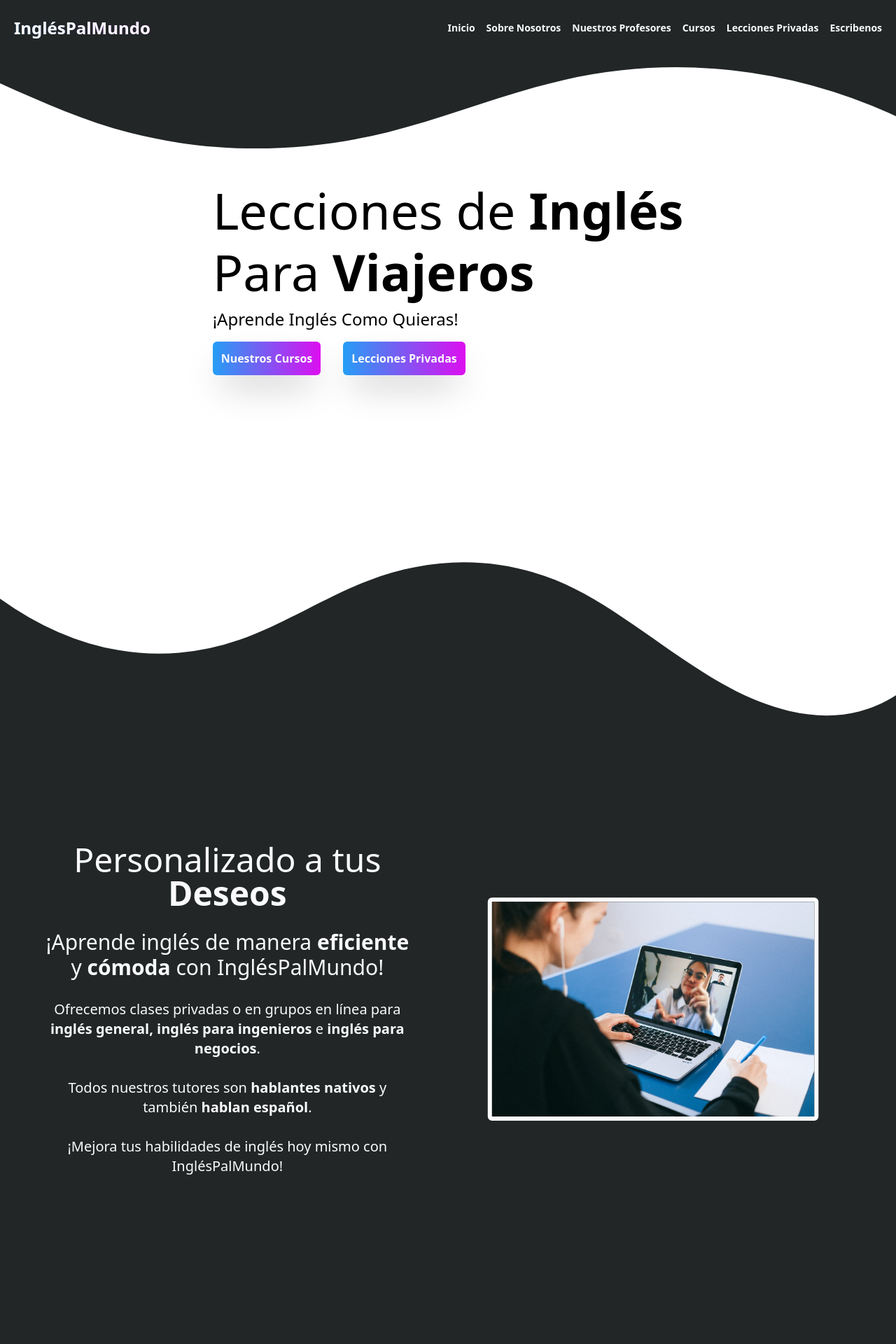
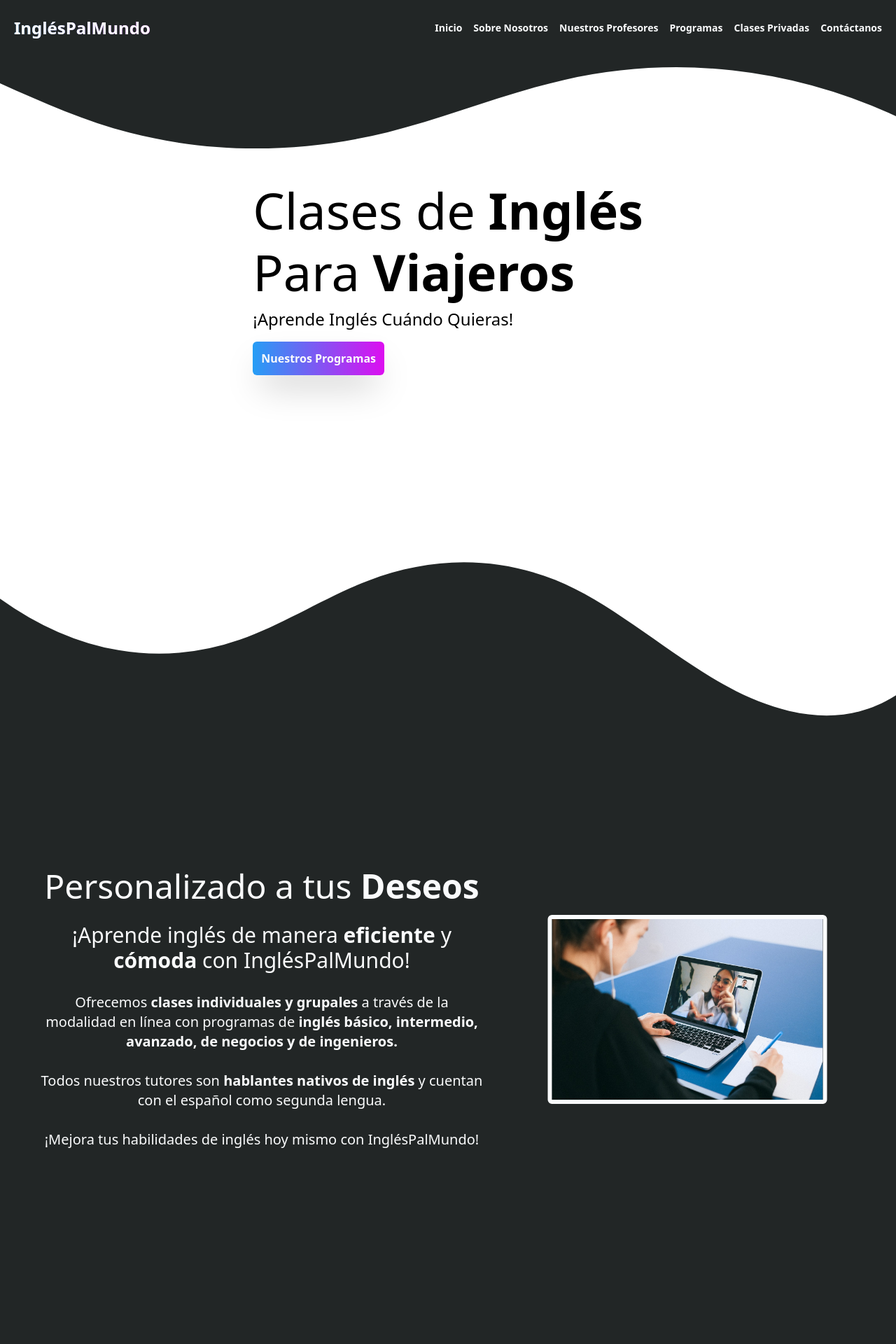
Before and after one commit to AngusGaukrogerDev/website-ingles-pal-mundo, a Vue app: page / in a window 1280 px wide. Shown: the top 1920 px of the page at 70% size. Built offline with nearby package versions, Linux system fonts and the light colour scheme.

Commit message:
Language and grammar changes

```diff
--- a/src/components/HomeElements/Contact.vue
+++ b/src/components/HomeElements/Contact.vue
@@ -7,10 +7,10 @@
             <path d="M0,0V5.63C149.93,59,314.09,71.32,475.83,42.57c43-7.64,84.23-20.12,127.61-26.46,59-8.63,112.48,12.24,165.56,35.4C827.93,77.22,886,95.24,951.2,90c86.53-7,172.46-45.71,248.8-84.81V0Z" class="shape-fill"></path>
             </svg>
         </div>
-        <section id="Escribenos" class="relative bg-fade1 text-texttone flex flex-col justify-center xl:flex-row flex-wrap xl:justify-evenly items-center h-screen w-fil ">
+        <section id="Contactanos" class="relative bg-fade1 text-texttone flex flex-col justify-center xl:flex-row flex-wrap xl:justify-evenly items-center h-screen w-fil ">
 
                     <div>
-                        <h2 class="text-texttone  sm:text-8xl text-2xl text-center font-bold py-2 aos-item" data-aos="fade-right">Escribenos</h2>
+                        <h2 class="text-texttone  sm:text-8xl text-2xl text-center font-bold py-2 aos-item" data-aos="fade-right">Contáctanos</h2>
 
                     </div>
                     <form id="contact-form" class="flex flex-col xl:w-1/4 space-y-4 justify-evenly "  @submit.prevent="formSubmit">
--- a/src/components/HomeElements/Cursos.vue
+++ b/src/components/HomeElements/Cursos.vue
@@ -5,9 +5,9 @@
                 <path d="M1200,0H0V120H281.94C572.9,116.24,602.45,3.86,602.45,3.86h0S632,116.24,923,120h277Z" class="shape-fill"></path>
             </svg>
         </div>
-        <section id="Cursos" class="relative bg-fade1 px-5 md:px-20 h-screen w-full sm:space-y-8 flex flex-col justify-center z-0">
-            <h1 class="sm:text-5xl text-2xl text-texttone text-center font-bold aos-item" data-aos="fade-right">Cursos de Grupos</h1>
-            <h2 class="sm:text-xl text-md text-texttone text-center aos-item" data-aos="fade-up">Creemos que el inglés debería ser para todos. Por eso todos nuestros clases de grupo cuestan no más que 4$ por hora! </h2>
+        <section id="Programas" class="relative bg-fade1 px-5 md:px-20 h-screen w-full sm:space-y-8 flex flex-col justify-center z-0">
+            <h1 class="sm:text-5xl text-2xl text-texttone text-center font-bold aos-item" data-aos="fade-right">Programas de Grupos</h1>
+            <h2 class="sm:text-xl text-md text-texttone text-center aos-item" data-aos="fade-up">Creemos que el inglés debería ser para todos. Por eso todos nuestros programas de grupo cuestan no más que $4 por hora! </h2>
             <!-- <h2 class="sm:text-2xl text-xl text-texttone text-center aos-item" data-aos="fade-up"> </h2> -->
 
             <div class="  grid grid-rows-3 grid-cols-2 gap-2 md:grid-cols-3 md:grid-rows-2 md:gap-6 content-around justify-between   text-texttone">
--- a/src/components/HomeElements/Footer.vue
+++ b/src/components/HomeElements/Footer.vue
@@ -14,13 +14,13 @@
                     <a href="#NuestrosProfesores">Nuestros Profesores</a>
                 </li>
                 <li class="text-sm font-bold text-texttone hover:scale-105 hover:text-slate-300 hover:cursor-pointer">
-                    <a href="#Cursos">Cursos</a>
+                    <a href="#Programas">Programas</a>
                 </li>
                 <li class="text-sm font-bold text-texttone hover:scale-105 hover:text-slate-300 hover:cursor-pointer">
-                    <a href="#LeccionesPrivadas">Lecciones Privadas</a>
+                    <a href="#ClasesPrivadas">Clases Privadas</a>
                 </li>
                 <li class="text-sm font-bold text-texttone hover:scale-105 hover:text-slate-300 hover:cursor-pointer">
-                    <a href="#Escribenos">Escribenos</a>
+                    <a href="#Contactanos">Contáctanos</a>
                 </li>
             </ul>
 
--- a/src/components/HomeElements/Hero.vue
+++ b/src/components/HomeElements/Hero.vue
@@ -6,7 +6,7 @@
     </div>
     <section id="#Inicio" class=" h-screen w-full bg-texttonehover flex  flex-col justify-around  mx-auto z-0 relative top-0 left-0">
         <div class="py-8 px-4  mx-auto   text-left lg:py-16 lg:px-12">
-            <h1 class="aos-item sm:text-7xl text-5xl  py-2 " data-aos="fade-right">Lecciones de <strong class=" ">Inglés</strong></h1>
+            <h1 class="aos-item sm:text-7xl text-5xl  py-2 " data-aos="fade-right">Clases de <strong class=" ">Inglés</strong></h1>
             <h1 class="aos-item sm:text-7xl text-5xl  py-2 " data-aos="fade-right">Para <TransitionRoot
                 appear
             :show="isShowing"
@@ -18,13 +18,10 @@
             leave-from="opacity-100 rotate-0 scale-100 "
             leave-to="opacity-0 scale-95"><strong class="" > {{ randomWord }}</strong>
             </TransitionRoot></h1>
-            <h2 class="sm:text-2xl text-lg  py-2 aos-item " data-aos="fade-right">¡Aprende Inglés Como Quieras!</h2>
+            <h2 class="sm:text-2xl text-lg  py-2 aos-item " data-aos="fade-right">¡Aprende Inglés Cuándo Quieras!</h2>
             <div class="flex flex-row justify-start space-x-8">
                 <div class="aos-item " data-aos-anchor-placement="center-bottom"  data-aos="fade-right">
-                    <button class="shadow-2xl font-bold bg-gradient-to-r from-main to-highlight my-2 hover:scale-105 text-texttone rounded-md border-texttone p-3 border-5"><a href="#Cursos">Nuestros Cursos</a> </button>
-                </div>
-                <div class="aos-item " data-aos-anchor-placement="center-bottom"  data-aos="fade-right">
-                    <button class="shadow-2xl font-bold bg-gradient-to-r from-main to-highlight my-2 hover:scale-105 text-texttone rounded-md border-texttone p-3 border-5 "><a href="#LeccionesPrivadas">Lecciones Privadas</a></button>
+                    <button class="shadow-2xl font-bold bg-gradient-to-r from-main to-highlight my-2 hover:scale-105 text-texttone rounded-md border-texttone p-3 border-5"><a href="#Programas">Nuestros Programas</a> </button>
                 </div>
 
             </div>
--- a/src/components/HomeElements/Info.vue
+++ b/src/components/HomeElements/Info.vue
@@ -4,8 +4,10 @@
             <div></div>
             <h1 class="sm:text-5xl text-4xl text-texttone text-center py-2 aos-item" data-aos="fade-right">Personalizado a tus <strong class="">Deseos</strong></h1>
             <h2 class="sm:text-3xl text-xl text-texttone py-2 text-center sm:mt-3 aos-item" data-aos="fade-up">¡Aprende inglés de manera <strong>eficiente</strong> y <strong>cómoda</strong> con InglésPalMundo! </h2>
-            <h2 class="sm:text-xl text-lg text-texttone py-2 text-center sm:mt-3 aos-item" data-aos="fade-up">Ofrecemos clases privadas o en grupos en línea para <strong>inglés general, inglés para ingenieros</strong> e <strong>inglés para negocios</strong>. </h2>
-            <h2 class="sm:text-xl text-lg text-texttone py-2 text-center sm:mt-3 aos-item" data-aos="fade-up">Todos nuestros tutores son <strong>hablantes nativos</strong> y también <strong>hablan español</strong>.</h2>
+            <h2 class="sm:text-xl text-lg text-texttone py-2 text-center sm:mt-3 aos-item" data-aos="fade-up">Ofrecemos <strong>clases individuales y grupales</strong> a través de la modalidad en línea con programas
+de <strong>inglés básico, intermedio, avanzado, de negocios y de ingenieros.</strong> </h2>
+            <h2 class="sm:text-xl text-lg text-texttone py-2 text-center sm:mt-3 aos-item" data-aos="fade-up">Todos nuestros tutores son <strong>hablantes nativos de inglés</strong> y cuentan con el español como
+segunda lengua.</h2>
             <h2 class="sm:text-xl text-lg text-texttone py-2 text-center sm:mt-3 aos-item" data-aos="fade-up">¡Mejora tus habilidades de inglés hoy mismo con InglésPalMundo!</h2>
 
         </div>
--- a/src/components/HomeElements/LeccionesPrivadas.vue
+++ b/src/components/HomeElements/LeccionesPrivadas.vue
@@ -5,15 +5,15 @@
                 <path d="M1200,0H0V120H281.94C572.9,116.24,602.45,3.86,602.45,3.86h0S632,116.24,923,120h277Z" class="shape-fill"></path>
             </svg>
         </div>
-        <section id="LeccionesPrivadas" class="relative h-screen w-full flex flex-col sm:space-y-8 justify-center z-0">
-            <h1 class="text-fade1 sm:text-5xl text-2xl text-center font-bold md:py-2  aos-item" data-aos="fade-left">Lecciones Privadas</h1>
-            <h2 class="text-fade1 sm:text-3xl text-md text-center font-bold md:py-2 aos-item" data-aos="fade-right">Compra un paquete hoy y recibir tu primera leccion (30 Minutos) <strong>Totalmente Gratis</strong>!</h2>
+        <section id="ClasesPrivadas" class="relative h-screen w-full flex flex-col sm:space-y-8 justify-center z-0">
+            <h1 class="text-fade1 sm:text-5xl text-2xl text-center font-bold md:py-2  aos-item" data-aos="fade-left">Clases Privadas</h1>
+            <h2 class="text-fade1 sm:text-3xl text-md text-center md:py-2 aos-item" data-aos="fade-right">Compra un paquete hoy y recibirás tu primera clase de 30 minutos <strong>totalmente gratis!</strong> </h2>
             <div  class="w-full h-100 text-texttone flex flex-row flex-wrap justify-around items-center">
                 <div  v-for="item in pricingStruct" class-=" ">
                     <Package  :price="item.price" :title="item.title" :includes="item.includes" />
                 </div>
             </div>
-            <h2 class="text-fade1 sm:text-xl text-md text-center font-bold py-2 aos-item" data-aos="fade-left">Lecciones privadas individuales cuestan $18 por hora.</h2>
+            <h2 class="text-fade1 sm:text-xl text-md text-center font-bold py-2 aos-item" data-aos="fade-left">Clases individuales cuestan $18 por hora.</h2>
 
 
 
--- a/src/components/HomeElements/Navbar.vue
+++ b/src/components/HomeElements/Navbar.vue
@@ -33,14 +33,14 @@
                 <a href="#NuestrosProfesores" >Nuestros Profesores</a>
               </li>
               <li   class="text-sm font-bold text-texttone hover:scale-105 hover:text-slate-300 hover:cursor-pointer">
-                <a href="#Cursos" >Cursos</a>
+                <a href="#Programas" >Programas</a>
               </li>
               <li class="text-sm font-bold text-texttone hover:scale-105 hover:text-slate-300 hover:cursor-pointer">
-                <a href="#LeccionesPrivadas" >Lecciones Privadas</a>
+                <a href="#ClasesPrivadas" >Clases Privadas</a>
 
               </li>
               <li class="text-sm font-bold text-texttone hover:scale-105 hover:text-slate-300 hover:cursor-pointer">
-                <a href="#Escribenos" >Escribenos</a>
+                <a href="#Contactanos" >Contáctanos</a>
 
               </li>
               <!-- <button class="bg-gradient-to-r from-main to-highlight hover:scale-105 text-texttone rounded-md border-texttone p-3 border-5 ">
--- a/src/components/HomeElements/NuestrosProfesores.vue
+++ b/src/components/HomeElements/NuestrosProfesores.vue
@@ -18,9 +18,13 @@
                 <div class=" flex flex-col justify-center">
                     <h1 class="sm:text-5xl text-4xl text-fade1 text-center py-2  aos-item" data-aos="fade-left">Profesores <strong>Profesionales</strong></h1>
 
-                    <h2 class="sm:text-xl text-lg text-fade1 py-2 text-center sm:mt-3 aos-item" data-aos="fade-up">Todos nuestros profesores tienen certificadas para enseñar inglés.</h2>
-                    <h2 class="sm:text-xl text-lg text-fade1 py-2 text-center sm:mt-3 aos-item" data-aos="fade-up">Con muchas actividades, temas y ejercicios aprenderás inglés en una manera divertida y practical. </h2>
-                    <h2 class="sm:text-xl text-lg text-fade1 py-2 text-center sm:mt-3 aos-item" data-aos="fade-up">Las lecciones de InglésPalMundo son completamente en línea, entonces puedes tener una leccion con un profesor en casa. Que cómodo!</h2>
+                    <h2 class="sm:text-xl text-lg text-fade1 py-2 text-center sm:mt-3 aos-item" data-aos="fade-up">Contamos con profesores certificados en la enseñanza de inglés, ellos buscarán que
+                        aprendas de una manera <strong>divertida</strong> y <strong>práctica</strong> empleando distintas dinámicas que <strong>atrapen tu
+                        interés</strong>.
+                        </h2>
+                    <h2 class="sm:text-xl text-lg text-fade1 py-2 text-center sm:mt-3 aos-item" data-aos="fade-up">Las clases de InglésPalMundo son completamente en línea, de esta manera podrás
+                        aprender de un profesor nativo desde la tranquilidad de tu hogar <strong>¡Qué cómodo!</strong>
+                        </h2>
 
                 </div>
 
```
